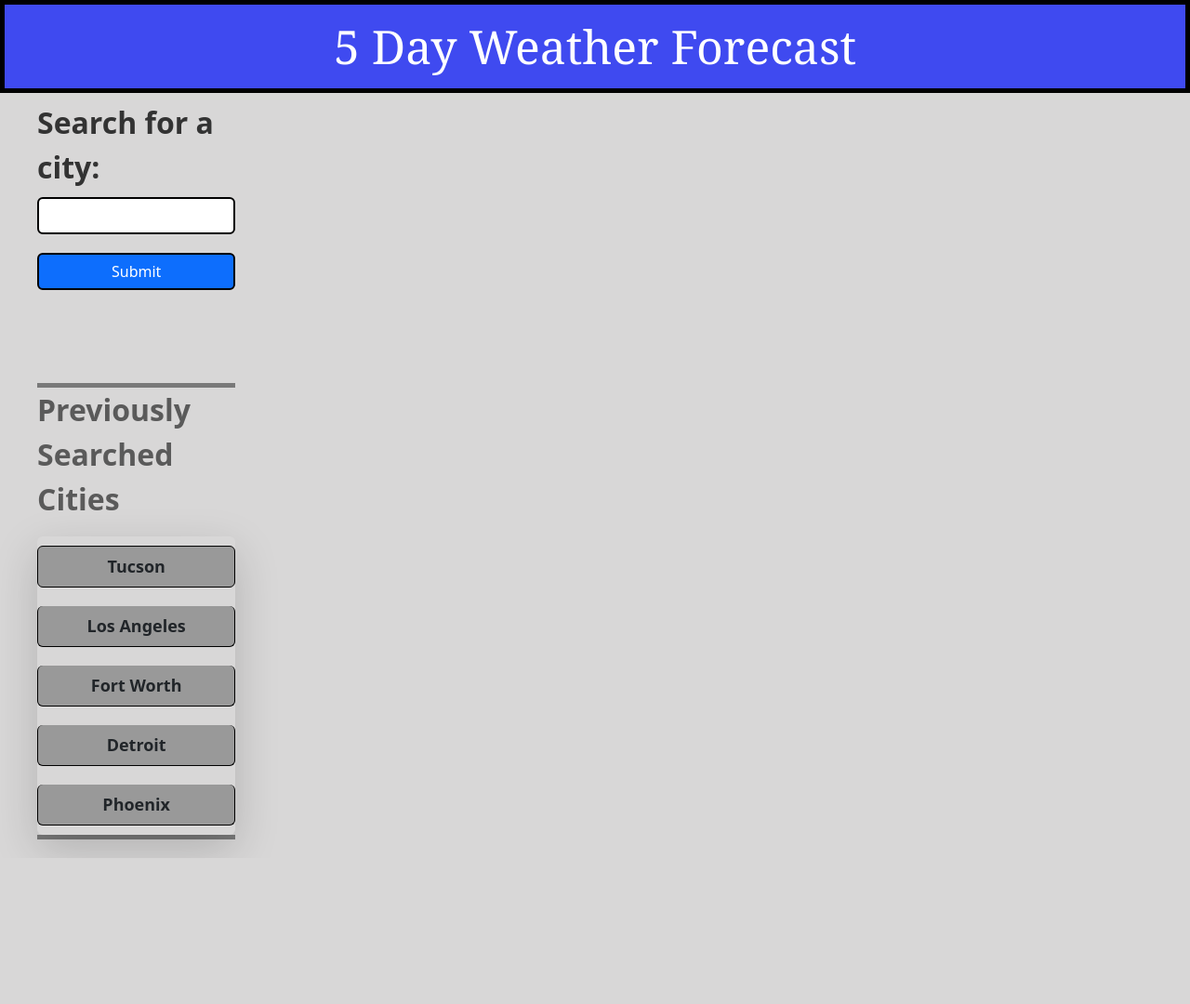
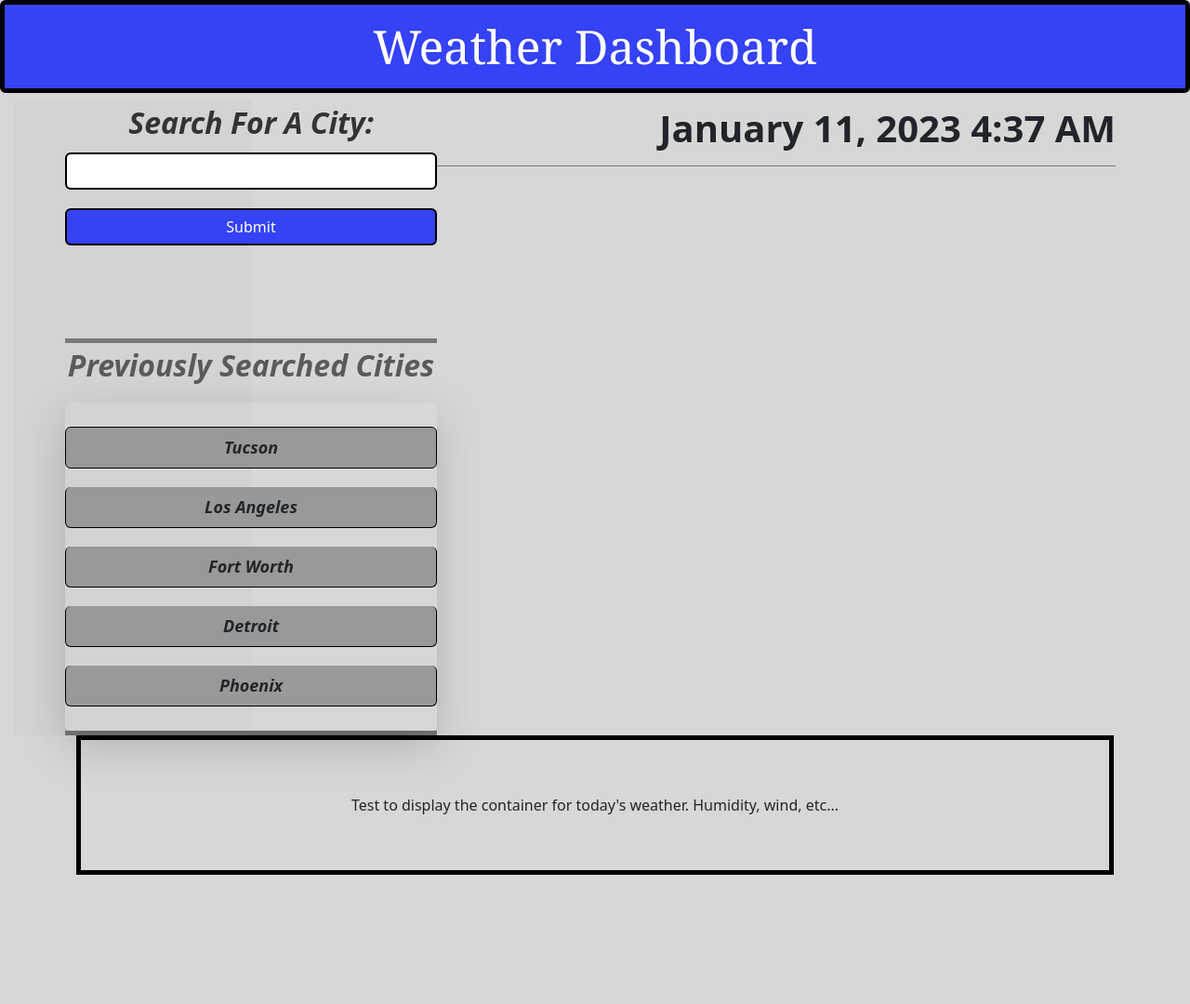
Before and after one commit to Christoph551/Weather-Dashboard, a plain HTML site: page index.html in a window 1280 px wide. Shown: the whole page at 93% size. Before the commit the page ends 923 px from the top, so only its background shows below. Drawn offline with nearby package versions, Linux system fonts and the light colour scheme.

Commit message:
Saving changes. Input some JS. Played around with placement to see where elements will sit in the DOM.

```diff
--- a/index.html
+++ b/index.html
@@ -9,29 +9,29 @@
     rel="stylesheet"
     integrity="sha384-GLhlTQ8iRABdZLl6O3oVMWSktQOp6b7In1Zl3/Jr59b6EGGoI1aFkw7cmDA6j6gD"
     crossorigin="anonymous">
+    <script defer
+    src="https://code.jquery.com/jquery-3.6.3.min.js"
+    integrity="sha256-pvPw+upLPUjgMXY0G+8O0xUf+/Im1MZjXxxgOcBQBXU="
+    crossorigin="anonymous">
+    </script>
     <link rel="stylesheet" href="styles.css" /> <!-- Link to our CSS file -->
-    <script defer
-        src="https://code.jquery.com/jquery-3.6.3.min.js"
-        integrity="sha256-pvPw+upLPUjgMXY0G+8O0xUf+/Im1MZjXxxgOcBQBXU="
-        crossorigin="anonymous">
-    </script>
     <script defer src="script.js"></script> <!-- JavaScript file is deferred -->
     <title>Weather Dashboard</title>
 </head>
 <header>
-    <h1>5 Day Weather Forecast</h1>
+    <h1 class="rounded">Weather Dashboard</h1>
 </header>
 
 <body>
-    <section id="userInput">
+    <aside id="userInput">
         <div class="col-md-2">
-            <label for="inputCity" class="form-label">Search for a city:</label>
+            <label for="inputCity" class="form-label">Search For A City:</label>
             <input type="text" class="form-control" id="inputCity">
             <!-- May be able to add a loading animation to the button after initializing the eventListener -->
             <button id="submitBtn" type="button" class="btn btn-primary col-md-12">Submit</button>
         <p id="searchHistory">Previously Searched Cities</p>
             <article>
-                <ul class="list-group shadow-lg">
+                <ul class="list-group shadow-lg py-3">
                     <!-- Text entries here are placeholders -->
                     <li id="previousCity1" class="list-group-item rounded">Tucson</li>
                     <li id="previousCity2" class="list-group-item rounded">Los Angeles</li>
@@ -41,6 +41,38 @@
                 </ul>
             </article>
         </div>
-    </section>
+    </aside>
+    <section id="currentDate" class="row"></section> <!-- Try moving this out of the main. Prv ln. 46 -->
+    <main id="main" class="container text-center">
+<!-- This is where the JS should print the figure/div/h2 elements -->
+
+        <figure>
+            <div>
+            Test to display the container for today's weather. Humidity, wind, etc...
+            </div>
+        </figure>
+
+
+        <area class="row">
+        <!-- Thinking of using an id to later reference with JS for which day -->
+            <div>
+                <img id="day1" src="" class="col" alt="">
+            </div>
+            <!-- May have to add these elements using a for loop -->
+            <div>
+                <img id="day2" src="" class="col" alt="">
+            </div>
+            <div>
+                <img id="day3" src="" class="col" alt="">
+            </div>
+            <div>
+                <img id="day4" src="" class="col" alt="">
+            </div>
+            <div>
+                <img id="day5" src="" class="col" alt="">
+            </div>
+        </area>
+    </main>
+    <script src="https://cdnjs.cloudflare.com/ajax/libs/dayjs/1.11.7/dayjs.min.js"></script>
 </body>
 </html>
--- a/script.js
+++ b/script.js
@@ -1,4 +1,57 @@
-// Need event listener on submit button
+// Need event listener on submit button. May also add loading animation if requestUrl takes a bit.
 // Need to maintain local storage of user's input for city name
 // Need to link a viable weather API to reference.
 // Also need to import day.js to display current date
+
+const apiKey = '63b77ed365bd0d35dba55f456d174d34'; // https://home.openweathermap.org/api_keys
+
+const $main = document.querySelector('#main');
+const dateFormat = dayjs().format("MMMM D, YYYY h:mm A");
+const $currentDate = document.querySelector('#currentDate');
+const $submitBtn = document.querySelector('#submitBtn');
+const $userInput = document.querySelector('#userInput');
+
+// Need to figure out a for loop to iterate through API data and then append to newly
+// created elements.
+// for (let i = 0; i < data.length)
+const $figure = document.createElement('figure');
+const $figContent = document.createElement('div');
+const $currentDay = document.createElement('h2');
+    $figure.setAttribute("class","figure");
+    $figContent.setAttribute("class","weatherDisplay");
+    $currentDay.innerHTML = dateFormat;
+    $currentDay.setAttribute("class","todaysDate");
+    $currentDate.append(dateFormat);
+
+function submitEventHandler (event) {
+    event.preventDefault();
+    const requestUrl = `https://api.openweathermap.org/data/2.5/weather?q=${$userInput}&appid=${apiKey}`;
+    searchedCity = $userInput.val();
+
+    // if () {
+
+    // }
+}
+
+
+
+
+
+
+
+
+
+
+
+
+
+
+
+
+
+
+
+
+
+
+$submitBtn.addEventListener('submit', submitEventHandler);
--- a/styles.css
+++ b/styles.css
@@ -8,8 +8,18 @@ h1 {
     font-weight: 400;
     font-family: Cambria, Cochin, Georgia, Times, 'Times New Roman', serif;
     color:rgb(255, 255, 255);
-    background-color: rgb(63, 74, 240);
+    background-color: rgb(53, 66, 245);
     border: thick solid black;
+}
+
+#currentDate {
+    display: flex;
+    justify-content: flex-end;
+    font-size: 40px;
+    font-weight: bold;
+    border-bottom: thin solid #797979;
+    margin: 0px 80px 50px 0px;
+    padding-bottom: 10px;
 }
 
 body {
@@ -19,9 +29,16 @@ body {
 
 #userInput {
     display: flex;
+    width: 20%;
+    padding-left: 15px;
+    margin-left: 15px;
+    float: left;
+    font-style: italic;
+    background-color: lightgray;
 }
 
 .col-md-2 {
+    width: 400px;
     color: rgb(51, 51, 51);
     font-size: xx-large;
     font-weight: bolder;
@@ -41,6 +58,7 @@ body {
 #submitBtn {
     margin: 20px 0px 100px 0px;
     border: 2px solid black;
+    background-color: rgb(53, 66, 245);
 }
 
 #searchHistory {
@@ -60,3 +78,32 @@ body {
     background-color: rgb(153, 153, 153);
     border: thin solid black;
 }
+
+
+main {
+
+}
+
+/* This is controlling styling on the box intended to show today's weather */
+figure {
+    display: flex;
+    justify-content: flex-end;
+    width: 100%;
+    height: 150px;
+    border: thick solid black;
+    display: flex;
+    justify-content: center;
+    align-items: center;
+}
+
+area {
+    width: 20%;
+    height: 20%;
+    display: flex;
+}
+
+.container {
+    display: flex;
+    justify-content: center;
+    flex-direction: column;
+}
```
